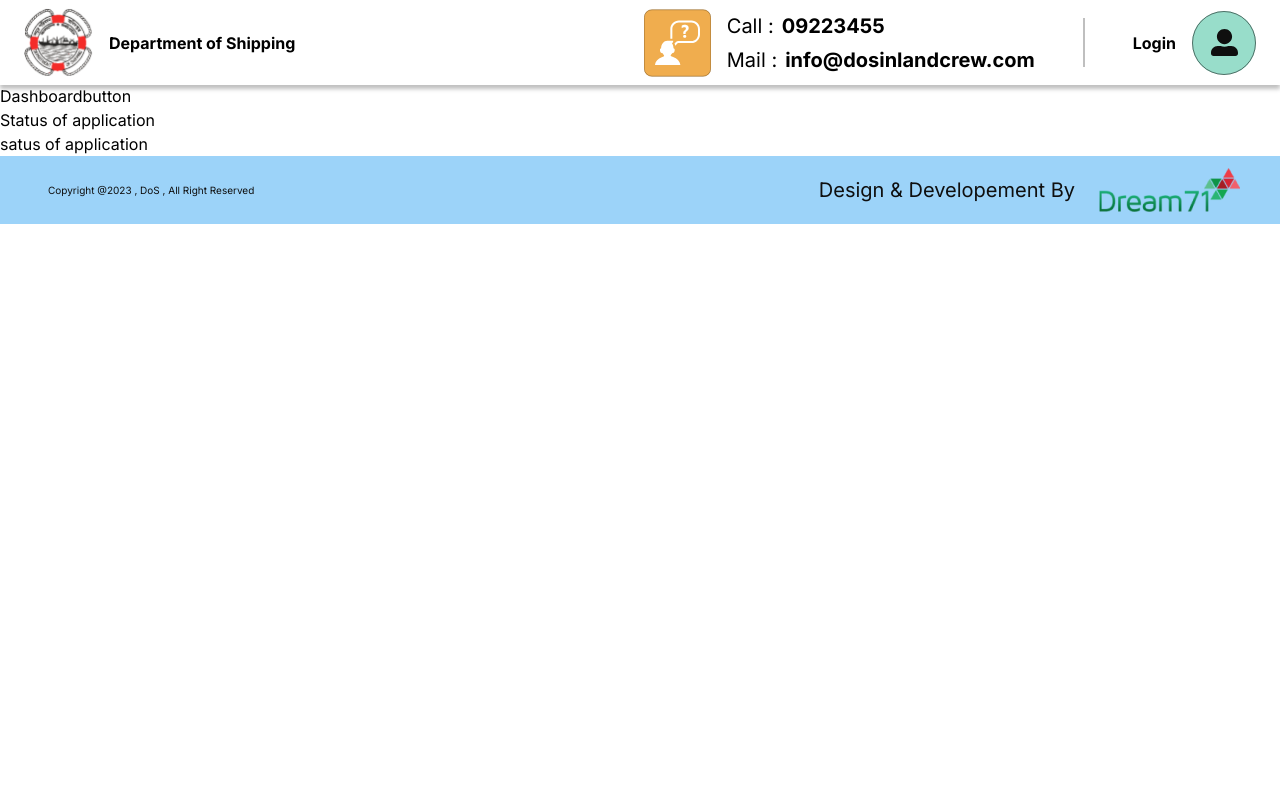
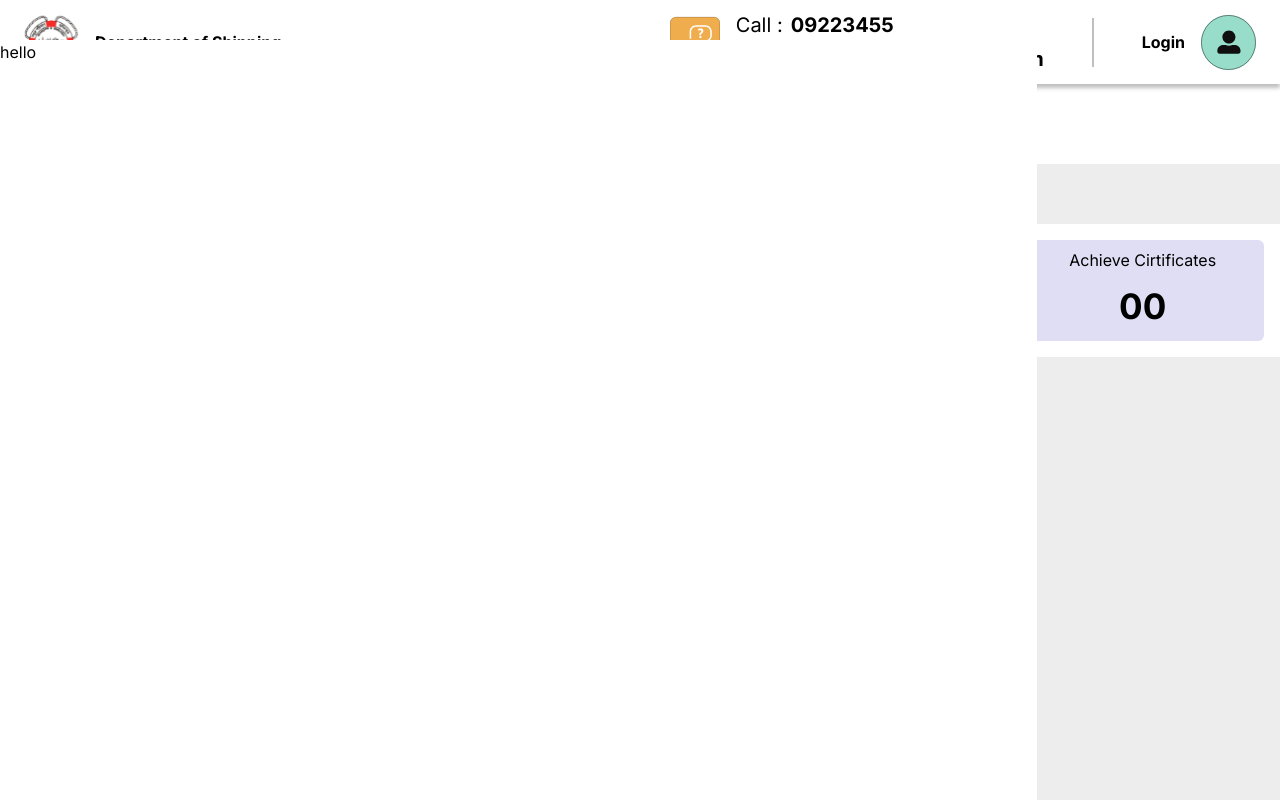
Before and after one commit to rafiulkabir1999/doscrew, a Next.js app: page /dashboard in a window 1280 px wide. Shown: the top 800 px of the page. Built offline with nearby package versions, Linux system fonts and the light colour scheme.

Commit message:
Added dashboard design and update

```diff
--- a/components/dashboard/Dashboard.jsx
+++ b/components/dashboard/Dashboard.jsx
@@ -4,18 +4,51 @@ import StatusofApplication from './StatusofAPplicaton'
 
 export default function Dashboard(){
     return(
-        <div className="grid grid-col-2 ">
-            <div className="w-full">
-              menu item
+        <div className="grid grid-cols-12  pt-20 ">
+            {/* Menu */}
+            <div className="col-span-2 h-screen bg">
+               <div className='flex flex-col pt-5'>
+                  <div className='flex gap-2 px-3 py-2 bg-baseblue'>
+                    <img src="./icon/menuBlock.svg" alt="" />
+                    <p className='font-inter text-25 font-semibold text-white leading-35 tracking-normal text-left'>Dashboard</p>
+                  </div>
+                  <div className='flex gap-2 px-3 py-2 text-black'>
+                    <img src="./icon/menuBlock.svg" alt="" />
+                    <p className='font-inter text-25  font-semibold  leading-35 tracking-normal text-left'>Profile</p>
+                  </div>
+
+                  <div className='flex gap-2 px-3 py-2 text-black'>
+                    <img src="./icon/menuBlock.svg" alt="" />
+                    <p className='font-inter text-25  font-semibold  leading-35 tracking-normal text-left'>Applicaiton</p>
+                  </div>
+
+                  <div className='flex gap-2 px-3 py-2 text-black'>
+                    <img src="./icon/menuBlock.svg" alt="" />
+                    <p className='font-inter text-25  font-semibold  leading-35 tracking-normal text-left'>Result</p>
+                  </div>
+                  <div className='flex gap-2 px-3 py-2 text-black'>
+                    <img src="./icon/menuBlock.svg" alt="" />
+                    <p className='font-inter text-25  font-semibold  leading-35 tracking-normal text-left'>Cirtificate</p>
+                  </div>
+
+                  <div className='flex gap-2 px-3 py-2 text-black'>
+                    <img src="./icon/menuBlock.svg" alt="" />
+                    <p className='font-inter text-25  font-semibold  leading-35 tracking-normal text-left'>Service Book</p>
+                  </div>
+               </div>
             </div>
+
             {/* Dashboard */}
-            <div className="flex flex-col">
-               <h2 className="py-4 text-xl">Dashboard</h2>
-               <DashboardButton/>
-               <StatusofApplication/>
-               <SeaServiceRecord/>
+            <div className="col-span-10  bg-[#00000012] ">
+              <div className='flex flex-col ml-4'>
+              <h2 className="py-4 text-xl">Dashboard</h2>
+              <div className='p-4 bg-white flex flex-col'>
+                <DashboardButton />
+
+              </div>
             </div>
 
         </div>
+        </div>
     )
 }
--- a/components/dashboard/DashboardButton.jsx
+++ b/components/dashboard/DashboardButton.jsx
@@ -1,5 +1,36 @@
 export default function DashboardButton(){
+
+   const FourDiv = [{
+    name:"Total Applications",
+    value:"00",
+    color:"bg-[#4674C2]"
+   },{
+    name:"Sea Service",
+    value:"000",
+    color:"bg-[#D9D9D9]"
+  },
+    {
+        name:"Total Exam",
+        value:"00",
+        color:"bg-[#98DDCA]"
+    },{
+        name:"Achieve Cirtificates",
+        value:"00",
+        color:"bg-[#E0DEF4]"
+    }
+
+ ]
     return(
-        <div>Dashboardbutton</div>
+        <div className="flex gap-x-4">
+            {
+            FourDiv.map( list => {
+                return <div className={`flex-1  px-6 py-2 flex flex-col min-h-[100px] text-flex items-center justify-center rounded-md shadow-buttonborder gap-2 ${list.color}`}>
+                    <p>{list.name}</p>
+                    <p className="font-[700] xl:text-[35px]">{list.value}</p>
+                </div>
+            })
+            }
+
+        </div>
     )
 }
--- a/components/header/header.jsx
+++ b/components/header/header.jsx
@@ -1,10 +1,25 @@
 import Link from "next/link"
+import MobileMenu from './mobilemenu'
 export default function Header(){
     return(
-        <div className=" px-4 py-2 flex  items-center shadow-header fixed w-full bg-white z-50 xl:px-6  ">
-          <div className="flex gap-x-4 items-center grow ">
+        <div className="relative px-4 py-2 flex  items-center shadow-header fixed w-full bg-white z-40 xl:px-6  ">
+
+         {/* Nav Bar for Mobile view */}
+         <div className="absolute h-[100vh] left-0 top-10 w-[90%] z-0 r-0">
+           <MobileMenu />
+         </div>
+
+              {/* Menu Icon */}
+          <div className="flex flex-col gap-1 px-4 cursor-pointer md:hidden">
+            <div className="w-[18px] h-[2px] rounded-full  bg-black"></div>
+            <div className="w-[18px] h-[2px] rounded-full   bg-black"></div>
+            <div className="w-[18px] h-[2px] rounded-full bg-black"></div>
+          </div>
+
+       {/* Logo and Brand */}
+           <div className="flex gap-x-4 items-center grow ">
          <Link href='/'>
-         <img src="./icon/logo.svg" className="w-68.083 h-68.083 flex-shrink-0" alt="department of shipping" />
+         <img src="./icon/logo.svg" className="w-[55px]" alt="department of shipping" />
          </Link>
           <h2 className="text-black font-inter text-30.557 font-bold">
             <Link href='/'>
@@ -13,27 +28,27 @@ export default function Header(){
             </h2>
           </div>
 
-          <div className="hidden  items-center  xl:gap-x-12 md:flex">
-           <div className="flex gap-x-4">
-            <img src="./icon/contact.svg" className="w-68.083 h-68.083 flex-shrink-0" alt="" />
-            <div className="flex flex-col justify-center item-center font-[400] text-xl leading-[34px] shrink">
-            <p className="flex text-black font-inter text-20 font-normal leading-34 gap-x-2">Call : <span className="text-black font-inter text-20 font-bold leading-34">09223455 </span> </p>
-            <p className="flex text-black font-inter text-20 font-normal leading-34 gap-x-2">Mail : <span className="text-black font-inter text-20 font-bold leading-34"> info@dosinlandcrew.com</span> </p>
+          {/* info */}
+          <div className="flex jistify-between items-center  xl:gap-x-12 md:flex">
+           <div className="hidden  gap-x-4 md:flex">
+            <img src="./icon/contact.svg" className="w-[55px]  xl:w-[50px]" alt="" />
+            <div className="flex flex-col justify-center item-center font-[400]  leading-[34px] shrink">
+            <p className="flex text-black font-inter text-20 font-normal leading-34 gap-x-2 xl:text-[20px]">Call : <span className="text-black font-inter text-[15px] font-bold leading-34 xl:text-[20px]">09223455 </span> </p>
+            <p className="flex text-black font-inter text-20 font-normal leading-34 gap-x-2 xl:text-[20px]">Mail : <span className="text-black font-inter text-[15px] font-bold leading-34 xl:text-[20px]"> info@dosinlandcrew.com</span> </p>
             </div>
            </div>
-           <span>
-            <img src="./icon/devidericon.svg" alt="" />
+           <span className="hidden md:block">
+            <img src="./icon/devidericon.svg" className="" alt="" />
            </span>
 
+         {/* Login  */}
            <div className="flex items-center gap-4">
            <p className="text-black text-center font-inter text-20 font-bold leading-normal">Login</p>
-           <img src="./icon/usericon.svg"  className ='w-68.083 h-68.083 flex-shrink-0' alt="" />
+           <img src="./icon/usericon.svg"  className ='w-[55px]' alt="" />
            </div>
           </div>
 
-          <div className="flex  md:hidden">
-            <img  className="p-2 w-[15px] h-[15px] text-baseblue"  src="./icon/menu.svg" alt="" />
-          </div>
+
         </div>
     )
 }
--- /dev/null
+++ b/components/header/mobilemenu.jsx
@@ -0,0 +1,7 @@
+export default function Mobilemenu () {
+    return(
+        <div className="w-[90%] h-screen absolute z-30 bg-white">
+           hello
+        </div>
+    )
+}
--- a/components/hero/hero.jsx
+++ b/components/hero/hero.jsx
@@ -5,8 +5,8 @@ export default function Hero(){
 
 
     return(
-        <div className=" bg-bg_image grid grid-row-1 p-16 obj-cover px-8  bg-cover bg-no-repeat bg-center items-center  xl:px-16  pt-16 gap-y-5 gap-x-8 gap-x-2 h-screen md:grid-cols-2 md:gap-x-8 md:h-[80vh] md:flex-row">
-            <div className="flex flex-col gap-10 flex-.5 pt-40  md:pt-0 md:gap-5  ">
+        <div className=" p-4 bg-bg_image grid grid-row-1 pt-20 p-16 obj-cover px-8  bg-cover bg-no-repeat bg-center items-center  xl:px-16  pt-16 gap-y-5 gap-x-8 gap-x-2 h-screen md:grid-cols-2 md:gap-x-8 md:h-[80vh] md:flex-row">
+            <div className="flex flex-col gap-10 flex-.5 pt-30  md:pt-0 md:gap-5  ">
                <p className='text-white  text-[44px] leading-[44px]   xl:text-[44px]  xl:max-w-[500px] xl:font-700 xl:leading-[53px]'>Inland Crew Management System</p>
                <p className='text-white leading-[26px] text-[17px] font-[400]  md:text-[30px] xl:max-w-[490px] md:leading-[30px] xl:text-[30px]  xl:font-[400]  xl:leading-[46px] '>Lorem Ipsum is simply dummy text of the printing and typesetting</p>
             </div>
--- a/components/heroButton/heroButton.jsx
+++ b/components/heroButton/heroButton.jsx
@@ -1,37 +1,32 @@
 import { FaArrowRight } from "react-icons/fa6";
+import ButtonheroSection from "../../components/layout/buttonherosection";
 
 export default function heroButton(){
+
+  const ButtonList = [
+    {
+      name:'Apply for ICN',
+      color:"bg-[#F1D1D0]"
+    },{
+      name:"Cirtificatate Verification",
+      color:"bg-[#F0ECE3]"
+    },{
+      name:"Training Center",
+      color:"bg-[#F0ECE3]",
+
+    },{
+      name:"Survey Operators",
+      color:"bg-[#E0DEF4]"
+    }
+  ]
     return(
 
       <div className="grid  grid-cols-2  gap-y-5 gap-x-8 gap-x-2 md:pt-16 md:grid-cols-2 md:pt-0 md:gap-x-8">
-
-          <div className={`p-2 bg-bone  flex items-center border-gray-400 border border-baseblue shrink-0 justify-between rounded border cursor-pointer   md:gap-0   rounded-md border border-blue-500 bg-d-9-d-9-d-9    hover:bg-green-200 xl:p-4`}>
-          <p className="pl-2 font-[700] text-[9px] font-[700] text-baseblue md:text-[15px] md:p-0 md:leading-[20px] xl:leading-[30.26px] font-inter">Apply for ICN</p>
-          <span className="flex items-center text-baseblue text-4xl p-2 opacity-50 text-2xl xl:text-4xl ">
-            <FaArrowRight/>
-          </span>
-          </div>
-
-          <div className={`p-2 bg-[#F0ECE3]  flex items-center border-gray-400 border border-baseblue shrink-0 justify-between rounded border cursor-pointer   md:gap-0  rounded-md border border-blue-500 bg-d-9-d-9-d-9      hover:bg-green-200 xl:p-4`}>
-          <p className="pl-2 font-[700] text-[9px] font-[700] text-baseblue md:text-[15px] md:p-0 md:leading-[20px] xl:leading-[30.26px] font-inter"> Cirtificatate Verification</p>
-          <span className="flex items-center text-baseblue text-4xl p-2 opacity-50 text-2xl xl:text-4xl ">
-            <FaArrowRight/>
-          </span>
-          </div>
-
-          <div className={`p-2 bg-bthree  flex items-center border-gray-400 border border-baseblue shrink-0 justify-between rounded border cursor-pointer   md:gap-0  rounded-md border border-blue-500 bg-d-9-d-9-d-9       hover:bg-green-200xl:p-4 `}>
-          <p className="pl-2 font-[700] text-[9px] font-[700] text-baseblue md:text-[15px] md:p-0 md:leading-[20px] xl:leading-[30.26px] font-inter">Training Center </p>
-          <span className="flex items-center text-baseblue text-4xl p-2 opacity-50 text-2xl xl:text-4xl ">
-            <FaArrowRight/>
-          </span>
-          </div>
-
-          <div className={`p-2 bg-[#e0def4]  flex items-center border-gray-400 border border-baseblue shrink-0 justify-between rounded border cursor-pointer   md:gap-0  rounded-md border border-blue-500 bg-[#F0ECE3]        hover:bg-green-200 xl:p-4`}>
-          <p className="pl-2 font-[700] text-[9px] font-[700] text-baseblue md:text-[15px] md:p-0 md:leading-[20px] xl:leading-[30.26px] font-inter">Survey Operators</p>
-          <span className="flex items-center text-baseblue text-4xl p-2 opacity-50 text-2xl xl:text-4xl ">
-            <FaArrowRight/>
-          </span>
-          </div>
+    {
+             ButtonList.map ( list => {
+              return <ButtonheroSection details = {list} />
+             })
+          }
 
 
 </div>
--- a/components/layout/arrowButton.jsx
+++ b/components/layout/arrowButton.jsx
@@ -2,9 +2,9 @@ export default function arrowButton() {
     return(
         <div>
             <div className="flex items-center justify-end m-2   gap-4">
-    <img src="./icon/pagearrowleft.svg" className="w-18.67 h-34.66" alt="" />
+    <img src="./icon/pagearrowleft.svg" className="cursor-pointer" alt="" />
     <p className="text-[25px] font-inter font-[400] font-inter">1 of 3</p>
-    <img src="./icon/pagearrowright.svg" alt="" />
+    <img src="./icon/pagearrowright.svg" className="cursor-pointer" alt="" />
   </div>
         </div>
     )
--- /dev/null
+++ b/components/layout/buttonherosection.jsx
@@ -0,0 +1,13 @@
+
+export default function Buttonherosection (props) {
+    return(
+        <>
+        <div className={`${props.details.color}  p-0 py-2  flex items-center border-gray-400 border border-baseblue shrink-0 justify-between rounded border cursor-pointer   md:gap-0   rounded-md border border-blue-500 md:p-6 px-2 md:py-5  hover:bg-green-200 xl:p-`}>
+        <p className="pl-2 font-[700] text-[9px] font-[700] text-baseblue md:text-[15px] md:p-0 md:leading-[20px] xl:leading-[30.26px] font-inter">{props && props.details.name}</p>
+        <span className="flex items-center text-baseblue text-4xl p-2 opacity-50 text-2xl xl:text-4xl ">
+          <img src="./icon/buttonarrowRight.svg" className="w-[25px]" alt="" />
+        </span>
+        </div>
+        </>
+    )
+}
--- a/components/news/card.jsx
+++ b/components/news/card.jsx
@@ -14,7 +14,7 @@ export default function Card(props){
            <h2 className="text-[#262161] text-[25px] font-inter font-[700]">{props.details.name}</h2>
            </Link>
         </div>
-        <img className="max-h-[219px]" src="./card1.png" alt="" />
+        <img className="" src="./card1.png" alt="" />
         <span className="leading-[30px]">
         Lorem Ipsum is simply dummy text
         </span>
```
Also changed, not shown: public/icon/buttonarrowRight.svg (added), public/icon/menuBlock.svg (added).
